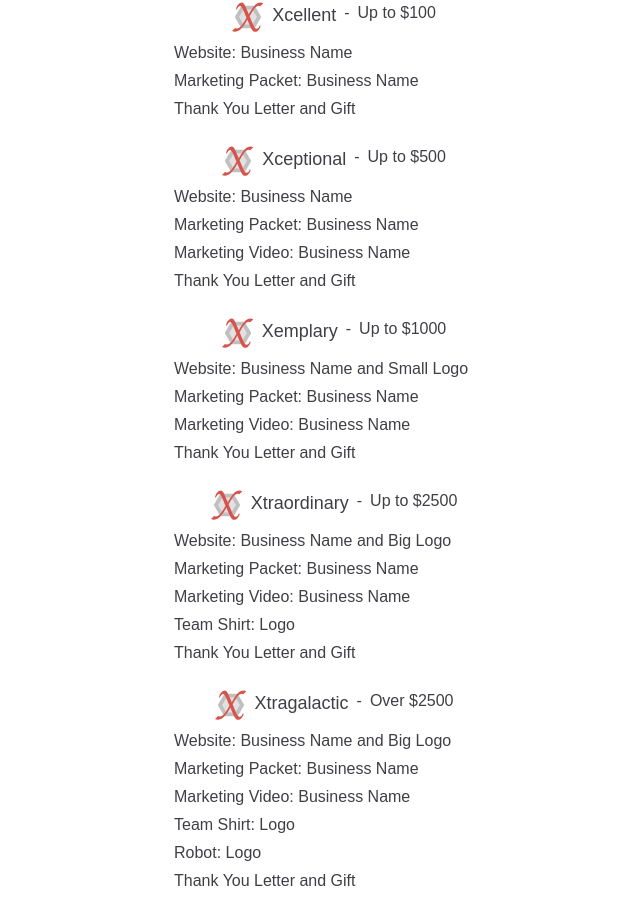
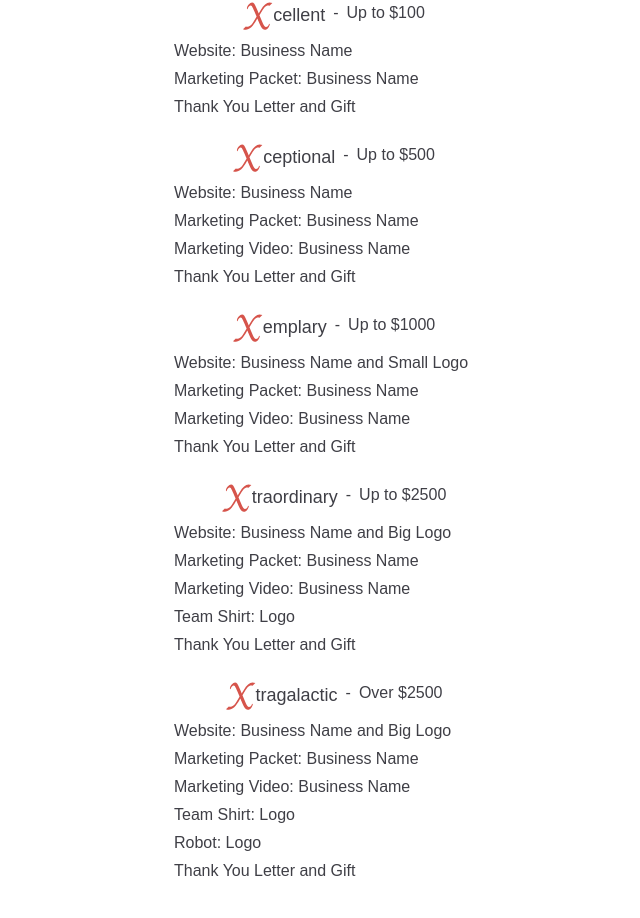
Before and after one commit to team6962/robotx-website, a Next.js app: page /sponsors in a window 1280 px wide. Shown: the part 687-1605 px from the top of the page, without its empty margins (306-946 px from the left). Built offline with nearby package versions, Linux system fonts and the light colour scheme; a web font is replaced by a local one.

Commit message:
more X code

```diff
--- a/pages/sponsors/index.tsx
+++ b/pages/sponsors/index.tsx
@@ -1,5 +1,5 @@
 import type { NextPage } from 'next';
-import { Logo } from '../../components/logo';
+import { XLogo } from '../../components/xLogo';
 
 const SponsorshipLevel = ({
     name,
@@ -12,8 +12,8 @@ const SponsorshipLevel = ({
 }) => (
     <div className="md:w-[20rem] px-6 md:px-0 flex flex-col gap-2 mt-2">
         <span className="self-center flex gap-2">
-            <Logo className="h-8"/>
-            <h3 className="text-lg">{name}</h3>
+
+            <h3 className="text-lg flex"><XLogo/>{name}</h3>
             <span className="before:content-['-']" />
             <p>{condition}</p>
         </span>
@@ -59,7 +59,7 @@ const Home: NextPage = () => (
         </p>
         <h2>Sponsorship Levels</h2>
         <SponsorshipLevel
-            name="Xcellent"
+            name="cellent"
             condition="Up to $100"
             benefits={[
                 'Website: Business Name',
@@ -68,7 +68,7 @@ const Home: NextPage = () => (
             ]}
         />
         <SponsorshipLevel
-            name="Xceptional"
+            name="ceptional"
             condition="Up to $500"
             benefits={[
                 'Website: Business Name',
@@ -78,7 +78,7 @@ const Home: NextPage = () => (
             ]}
         />
         <SponsorshipLevel
-            name="Xemplary"
+            name="emplary"
             condition="Up to $1000"
             benefits={[
                 'Website: Business Name and Small Logo',
@@ -88,7 +88,7 @@ const Home: NextPage = () => (
             ]}
         />
         <SponsorshipLevel
-            name="Xtraordinary"
+            name="traordinary"
             condition="Up to $2500"
             benefits={[
                 'Website: Business Name and Big Logo',
@@ -99,7 +99,7 @@ const Home: NextPage = () => (
             ]}
         />
         <SponsorshipLevel
-            name="Xtragalactic"
+            name="tragalactic"
             condition="Over $2500"
             benefits={[
                 'Website: Business Name and Big Logo',
```
Also changed, not shown: public/X.svg (added).
